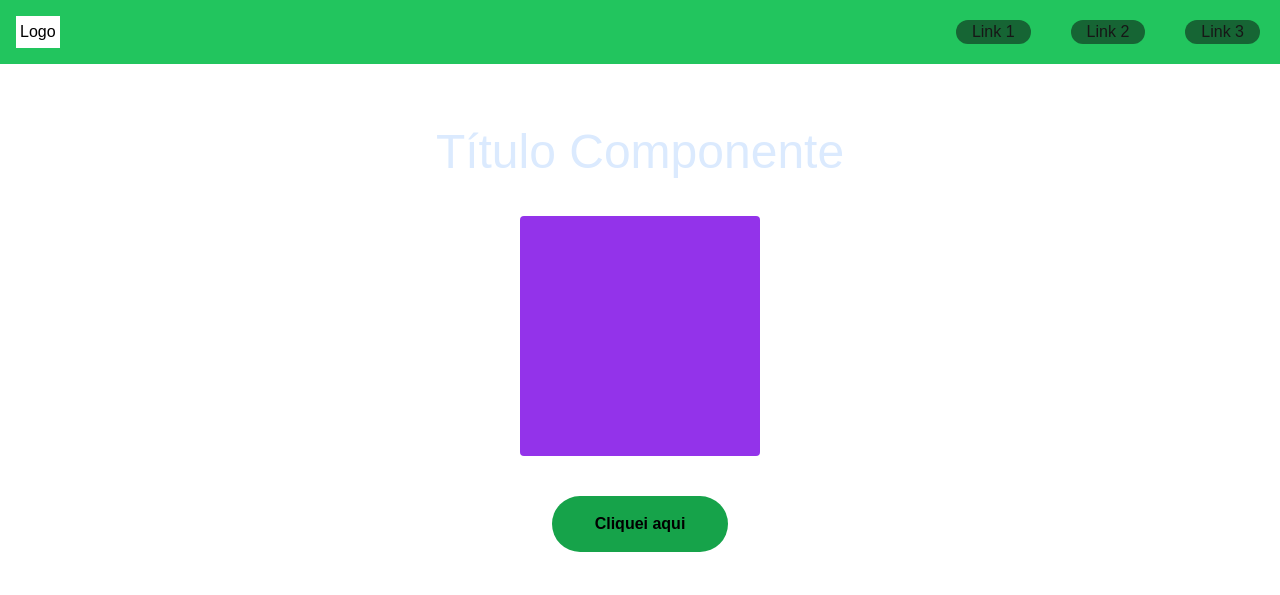
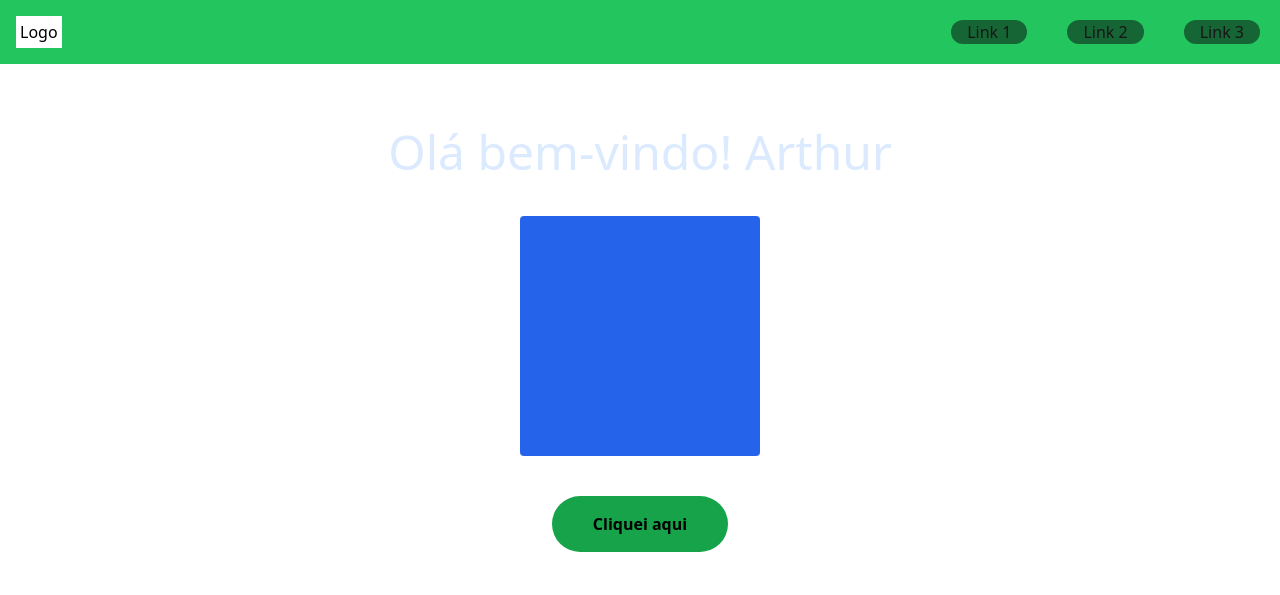
Before and after one commit to ArthurDeOliver/reactStudy, a Next.js app in the folder react-project/: page / in a window 1280 px wide. Shown: the top 595 px of the page. Built offline with nearby package versions, Linux system fonts and the light colour scheme.

Commit message:
aula react props

```diff
--- a/react-project/src/app/components/Botão.tsx
+++ b/react-project/src/app/components/Botão.tsx
@@ -4,11 +4,12 @@ export function Botão() {
   function mostrarNaTela() {
     console.log("componente clicado!");
   }
+
   return (
     <>
       <button
         onClick={mostrarNaTela}
-        className="rounded-full bg-green-600 p-4 w-44 text-black font-semibold hover:bg-green-400"
+        className="rounded-full bg-green-600 p-4 w-44 text-black font-semibold hover:bg-green-400 transition-all ease-in hover:text-white"
       >
         Cliquei aqui
       </button>
--- a/react-project/src/app/components/Imagem.tsx
+++ b/react-project/src/app/components/Imagem.tsx
@@ -8,7 +8,7 @@ interface imagemProps {
 export function Imagem({ imagemUrl, description }: imagemProps) {
   return (
     <>
-      <div className="w-1/3 h-1/3 object-cover rounded-xl ">
+      <div className="w-1/2 h-1/2 object-cover rounded-xl ">
         <img src={imagemUrl} alt={description} />
       </div>
     </>
--- a/react-project/src/app/components/Quadrado.tsx
+++ b/react-project/src/app/components/Quadrado.tsx
@@ -1,7 +1,7 @@
 export function Quadrado() {
   return (
     <>
-      <div className="w-60 h-60 bg-purple-600 rounded"></div>
+      <div className="w-60 h-60 bg-blue-600 rounded hover:bg-yellow-600 transition-all ease-in hover:scale-105"></div>
     </>
   );
 }
--- a/react-project/src/app/components/Título.tsx
+++ b/react-project/src/app/components/Título.tsx
@@ -1,7 +1,13 @@
-export function Título() {
+interface TituloPropsType {
+  name?: string;
+  text: string;
+}
+
+export function Título({ name, text }: TituloPropsType) {
+  // console.log(name);
   return (
-    <>
-      <h1 className="text-5xl text-blue-100">Título Componente</h1>
-    </>
+    <h1 className="text-5xl text-blue-100">
+      {text} {name}
+    </h1>
   );
 }
--- a/react-project/src/app/globals.css
+++ b/react-project/src/app/globals.css
@@ -1,6 +1,7 @@
 @tailwind base;
 @tailwind components;
 @tailwind utilities;
+@import url("https://fonts.googleapis.com/css2?family=Montserrat:ital,wght@0,100..900;1,100..900&display=swap");
 
 :root {
   --background: #ffffff;
@@ -17,7 +18,6 @@
 body {
   color: var(--foreground);
   background: var(--background);
-  font-family: Arial, Helvetica, sans-serif;
 }
 
 @layer utilities {
--- a/react-project/src/app/page.tsx
+++ b/react-project/src/app/page.tsx
@@ -13,12 +13,12 @@ export default function Home() {
     <>
       <Header></Header>
       <div className="flex items-center gap-10 flex-col p-16">
-        <Título />
+        <Título text="Olá bem-vindo!" name="Arthur" />
         <Quadrado></Quadrado>
         <Botão />
         <ListaItens />
         <Imagem
-          imagemUrl="https://images.unsplash.com/photo-1422565096762-bdb997a56a84?q=80&w=2070&auto=format&fit=crop&ixlib=rb-4.0.3&ixid=M3wxMjA3fDB8MHxwaG90by1wYWdlfHx8fGVufDB8fHx8fA%3D%3D"
+          imagemUrl="https://p2.trrsf.com/image/fget/cf/940/0/images.terra.com/2023/11/29/1147115027-labrador-retriever.jpg"
           description="cachorro"
         />
         <Paragrafo paragrafContent="ausdhiuashdiusahidu"></Paragrafo>
```
